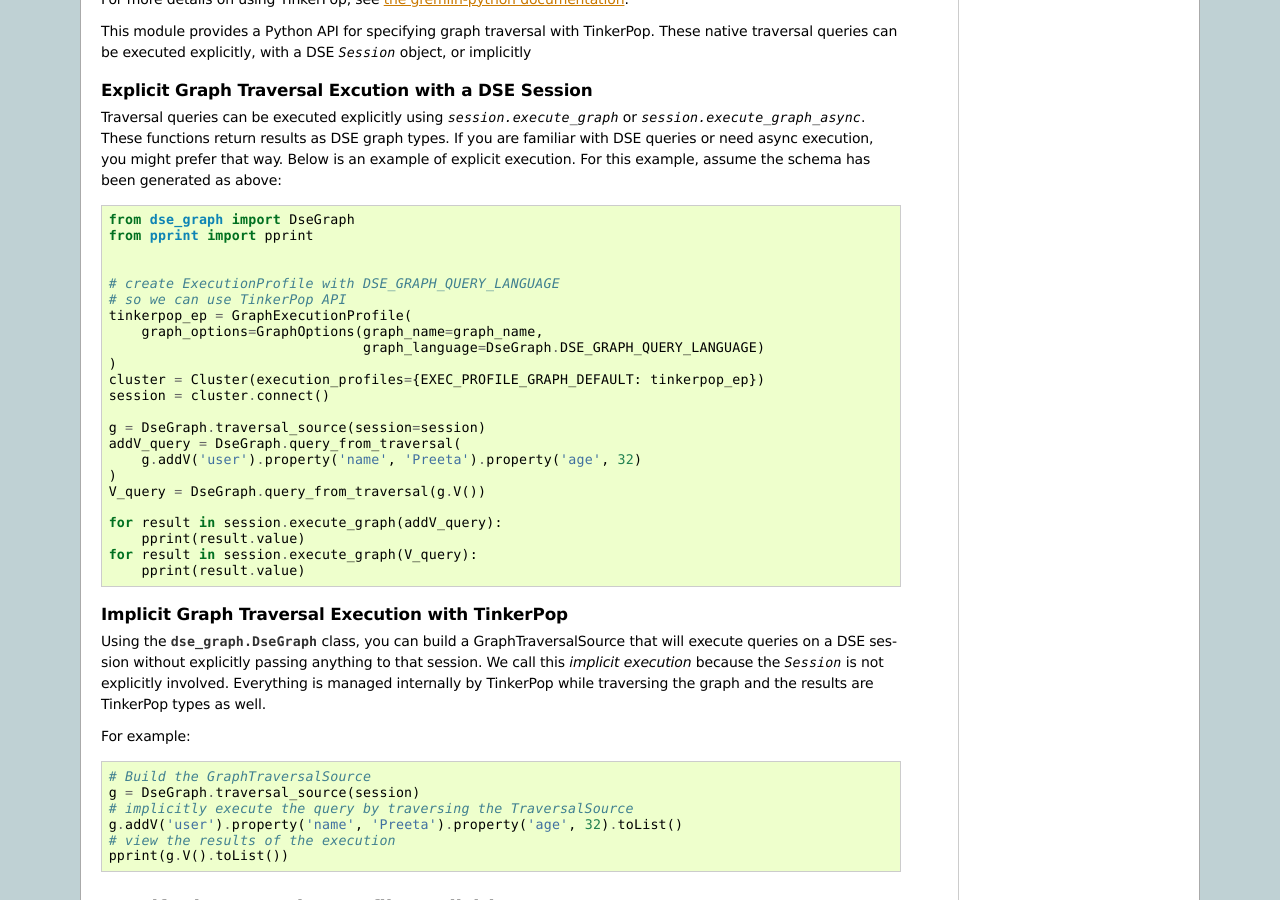
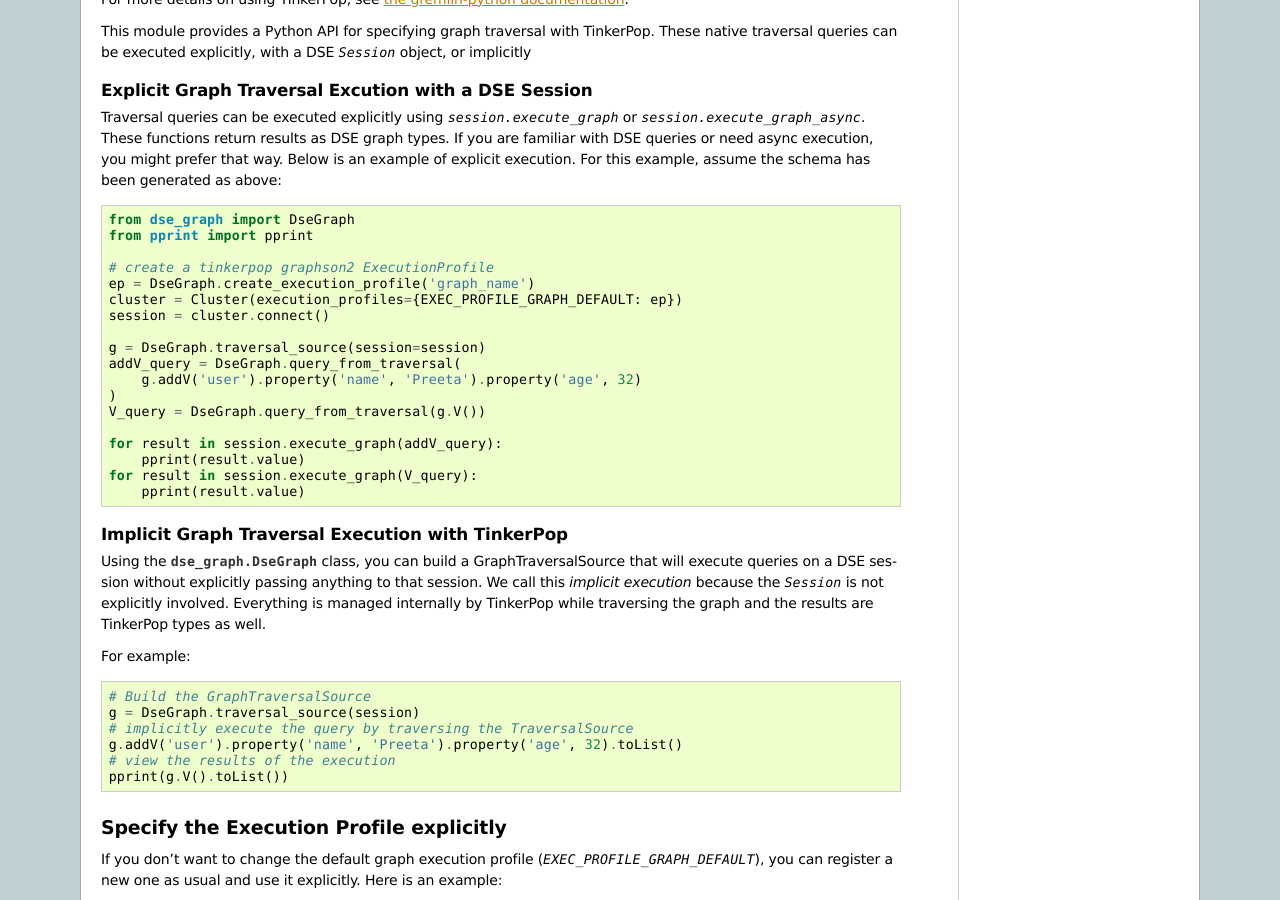
Before and after one commit to kashenfelter/python-dse-graph, a Sphinx documentation site: the page built from docs/getting_started.rst, in a window 1280 px wide and 900 px high, scrolled down 1050 px. Built offline with Sphinx 7.4.7, drawn with Linux system fonts in a browser that asks for light colours.

Commit message:
ExecutionProfile fix in docs

```diff
--- a/docs/getting_started.rst
+++ b/docs/getting_started.rst
@@ -82,14 +82,9 @@
     from dse_graph import DseGraph
     from pprint import pprint
 
-
-    # create ExecutionProfile with DSE_GRAPH_QUERY_LANGUAGE
-    # so we can use TinkerPop API
-    tinkerpop_ep = GraphExecutionProfile(
-        graph_options=GraphOptions(graph_name=graph_name,
-                                   graph_language=DseGraph.DSE_GRAPH_QUERY_LANGUAGE)
-    )
-    cluster = Cluster(execution_profiles={EXEC_PROFILE_GRAPH_DEFAULT: tinkerpop_ep})
+    # create a tinkerpop graphson2 ExecutionProfile
+    ep = DseGraph.create_execution_profile('graph_name')
+    cluster = Cluster(execution_profiles={EXEC_PROFILE_GRAPH_DEFAULT: ep})
     session = cluster.connect()
 
     g = DseGraph.traversal_source(session=session)
```
